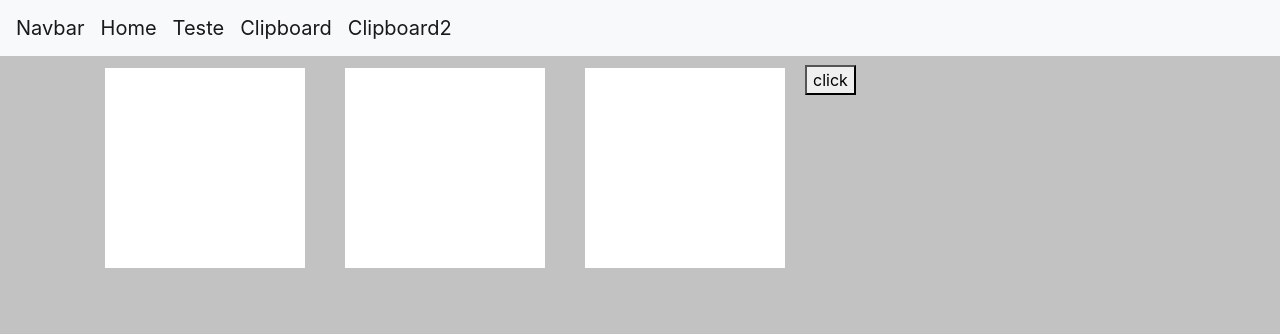
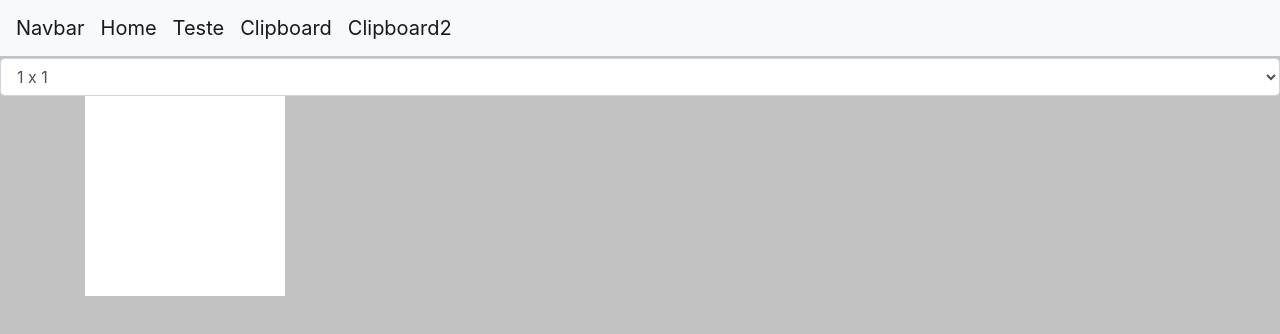
Before and after one commit to GuilhermeBrunholi/cascadevuejs, a Vue app: page /Clipboard2 in a window 1280 px wide. Shown: the top 334 px of the page. Built offline with nearby package versions, Linux system fonts and the light colour scheme; what vue-async-computed would draw is missing.

Commit message:
Melhoras

```diff
--- a/src/components/Clipboard2.vue
+++ b/src/components/Clipboard2.vue
@@ -1,16 +1,25 @@
 <template>
-  <div class="container">
-    <div>
-      <div class="box" @click="swap('div1')">
-        <img id="div1" />
-      </div>
-      <div class="box" @click="swap('div2')">
-        <img id="div2" />
-      </div>
-      <div class="box" @click="swap('div3')">
-        <img id="div3" />
-      </div>
-      <button @click="save">click</button>
+  <div>
+    <select v-model="formatSelected" class="form-control">
+      <option v-for="item in formats" v-bind:key="item" :value="item">{{item}}</option>
+    </select>
+
+    <div class="container" v-if="formatSelected == '1 x 1'">
+      <div id="div1" class="cor ajusta" @click="swap('div1')"></div>
+    </div>
+
+    <div class="container" v-if="formatSelected == '2 x 1'">
+      <div id="div1" class="cor ajusta" @click="swap('div1')"></div>
+      <div id="div2" class="cor ajusta" @click="swap('div2')"></div>
+    </div>
+
+    <div class="container" v-if="formatSelected == '3 x 2'">
+      <div id="div1" class="cor ajusta" @click="swap('div1')"></div>
+      <div id="div2" class="cor ajusta" @click="swap('div2')"></div>
+      <div id="div3" class="cor ajusta" @click="swap('div3')"></div>
+      <div id="div4" class="cor ajusta" @click="swap('div4')"></div>
+      <div id="div5" class="cor ajusta" @click="swap('div5')"></div>
+      <div id="div6" class="cor ajusta" @click="swap('div6')"></div>
     </div>
   </div>
 </template>
@@ -19,24 +28,21 @@
 export default {
   data() {
     return {
-      idSelect: ""
+      idSelect: "",
+      formatSelected: "1 x 1",
+      formats: ["1 x 1", "2 x 1", "3 x 2"]
     };
   },
   methods: {
     swap: function(divSelect) {
-      console.log(` ${this.idSelect}`);
-
       var reader = new FileReader();
 
       reader.onload = function(result) {
-        console.log(`div que foi trocada ${divSelect}`);
         let img = document.getElementById(divSelect);
-        img.src = result.target.result;
-        img.className = "box";
+        img.style = `background-image: url('${result.target.result}');`;
       };
       // Recebe o valor do clipboard
       document.getElementById(divSelect).onpaste = function(event) {
-        console.log(`div que foi colado ${divSelect}`);
         let items = event.clipboardData.items;
         for (var itemIndex in items) {
           let item = items[itemIndex];
@@ -47,7 +53,7 @@ export default {
       };
     },
     save: function() {
-      var listId = ["div1", "div2", "div3"];
+      var listId = ["div1", "div2", "div3", "div4", "div5", "div6"];
       var listTags = [];
       for (let i = 0; i < listId.length; i++) {
         listTags.push({
@@ -62,22 +68,33 @@ export default {
 </script>
 
 <style>
-#container {
-  width: 100%;
-  border-color: blue;
-  text-align: center;
+.container {
+  display: grid;
+  grid-template-rows: 300px 300px 300px;
+  grid-template-columns: 300px 300px;
+
+  grid-gap: 10px;
 }
 
-.main {
-  display: inline-block;
+.cor {
+  background-color: azure;
 }
 
-.box {
+img {
+  justify-content: center;
+  max-width: 100%;
+  max-height: 100%;
+  overflow: hidden;
+}
+
+.ajusta {
+  width: 200px;
+  height: 200px;
   display: inline-block;
-  max-width: 200px;
-  max-height: 200px;
-  margin: 10px 20px;
-  background-color: rgb(255, 255, 255);
-  cursor: pointer;
+  background-size: contain; /* faz a imagem ficar contida dentro do elemento */
+  background-repeat: no-repeat; /* faz a imagem não ser repetida */
+  background-position: center; /* centra a imagem independentemente do tamanho ou largura do elemento */
+  background-color: #ffffff;
+  border: 2px solid #ffffff;
 }
 </style>
```
